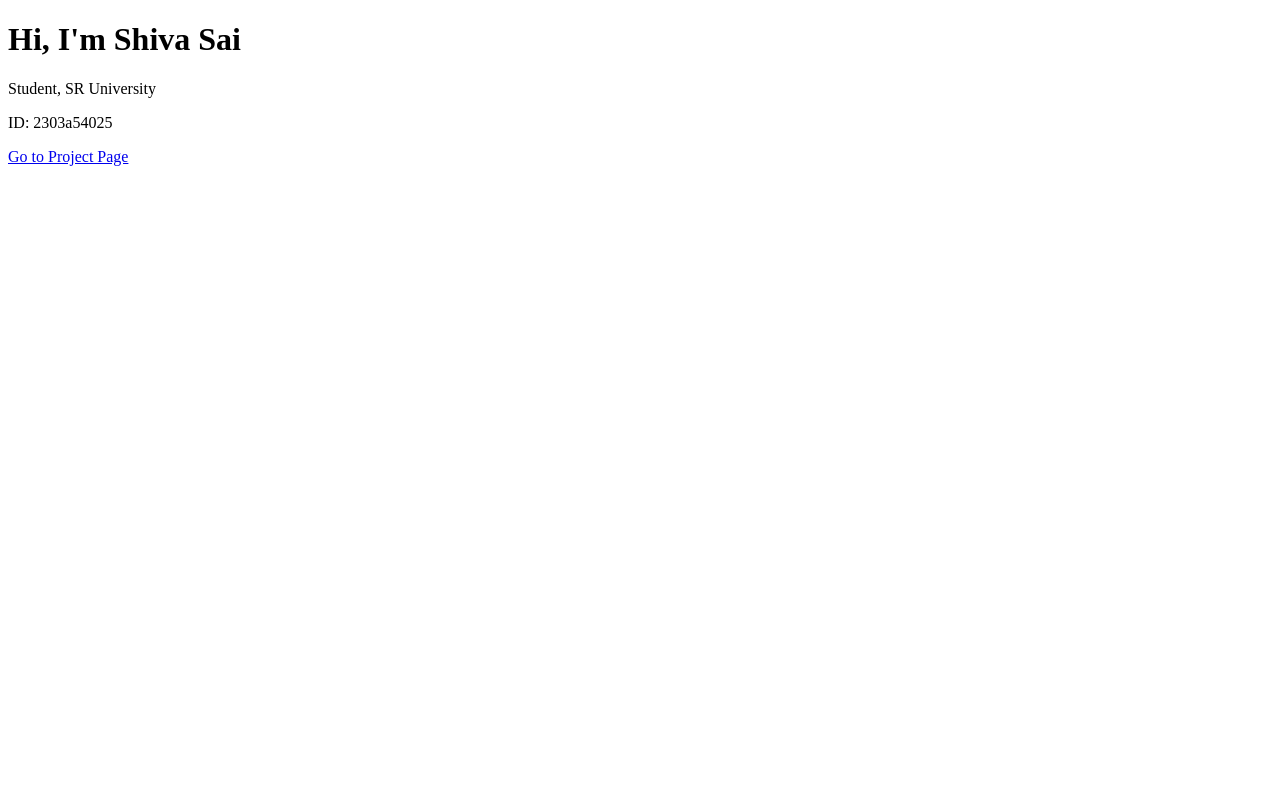
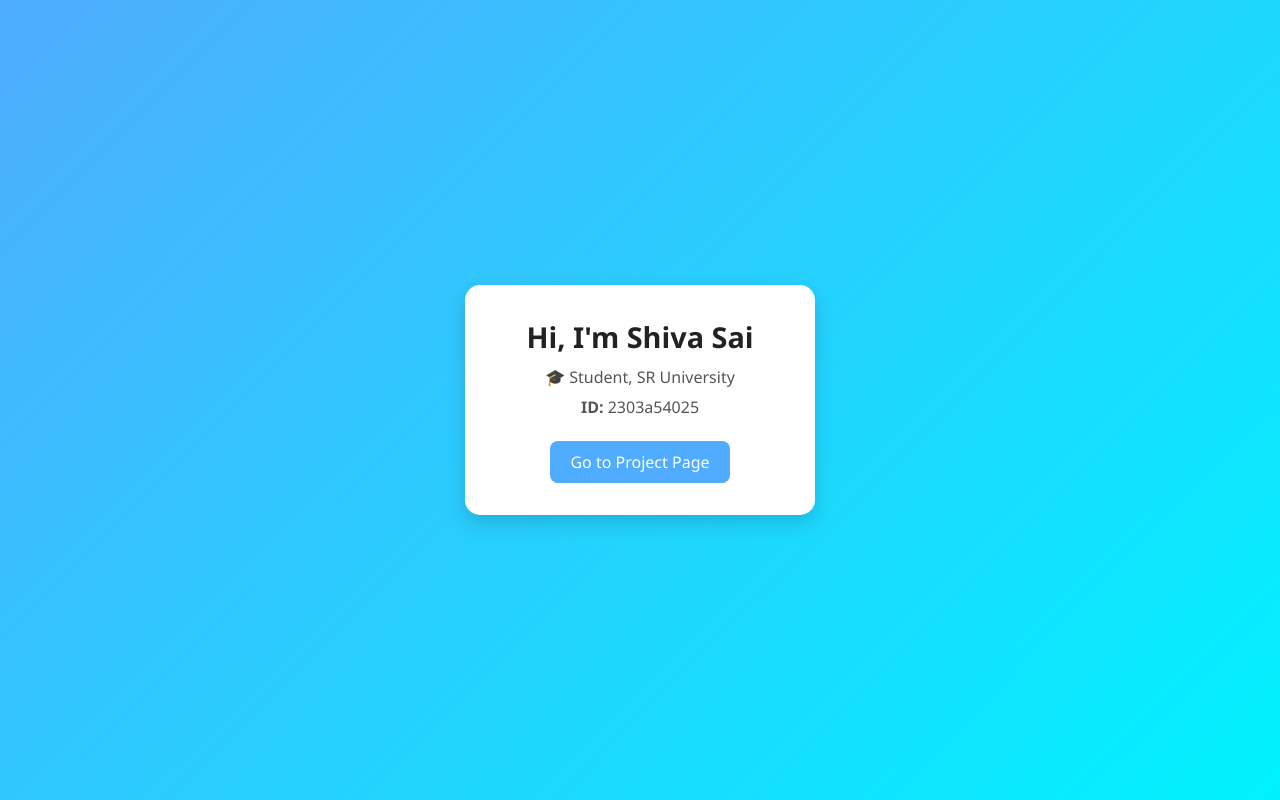
Before and after one commit to shivasaithakur/MYportfolio2, a plain HTML site: page index.html in a window 1280 px wide. Drawn offline with Linux system fonts and the light colour scheme.

Commit message:
index.html

```diff
--- a/index.html
+++ b/index.html
@@ -4,11 +4,72 @@
     <meta charset="utf-8" />
     <meta name="viewport" content="width=device-width, initial-scale=1" />
     <title>Shiva Sai | Home</title>
+    <style>
+      /* Reset */
+      * {
+        margin: 0;
+        padding: 0;
+        box-sizing: border-box;
+      }
+
+      body {
+        font-family: "Segoe UI", Tahoma, Geneva, Verdana, sans-serif;
+        background: linear-gradient(135deg, #4facfe, #00f2fe);
+        display: flex;
+        justify-content: center;
+        align-items: center;
+        height: 100vh;
+        color: #333;
+      }
+
+      .card {
+        background: #fff;
+        padding: 2rem;
+        border-radius: 15px;
+        box-shadow: 0px 8px 20px rgba(0, 0, 0, 0.15);
+        text-align: center;
+        width: 350px;
+        transition: transform 0.3s;
+      }
+
+      .card:hover {
+        transform: translateY(-8px);
+      }
+
+      h1 {
+        font-size: 1.8rem;
+        color: #222;
+        margin-bottom: 10px;
+      }
+
+      p {
+        margin: 8px 0;
+        font-size: 1rem;
+        color: #555;
+      }
+
+      a {
+        display: inline-block;
+        margin-top: 15px;
+        padding: 10px 20px;
+        background: #4facfe;
+        color: #fff;
+        text-decoration: none;
+        border-radius: 8px;
+        transition: background 0.3s;
+      }
+
+      a:hover {
+        background: #3a8edc;
+      }
+    </style>
   </head>
   <body>
-    <h1>Hi, I'm Shiva Sai</h1>
-    <p>Student, SR University</p>
-    <p>ID: 2303a54025</p>
-    <a href="project.html">Go to Project Page</a>
+    <div class="card">
+      <h1>Hi, I'm Shiva Sai</h1>
+      <p>🎓 Student, SR University</p>
+      <p><strong>ID:</strong> 2303a54025</p>
+      <a href="project.html">Go to Project Page</a>
+    </div>
   </body>
 </html>
```
